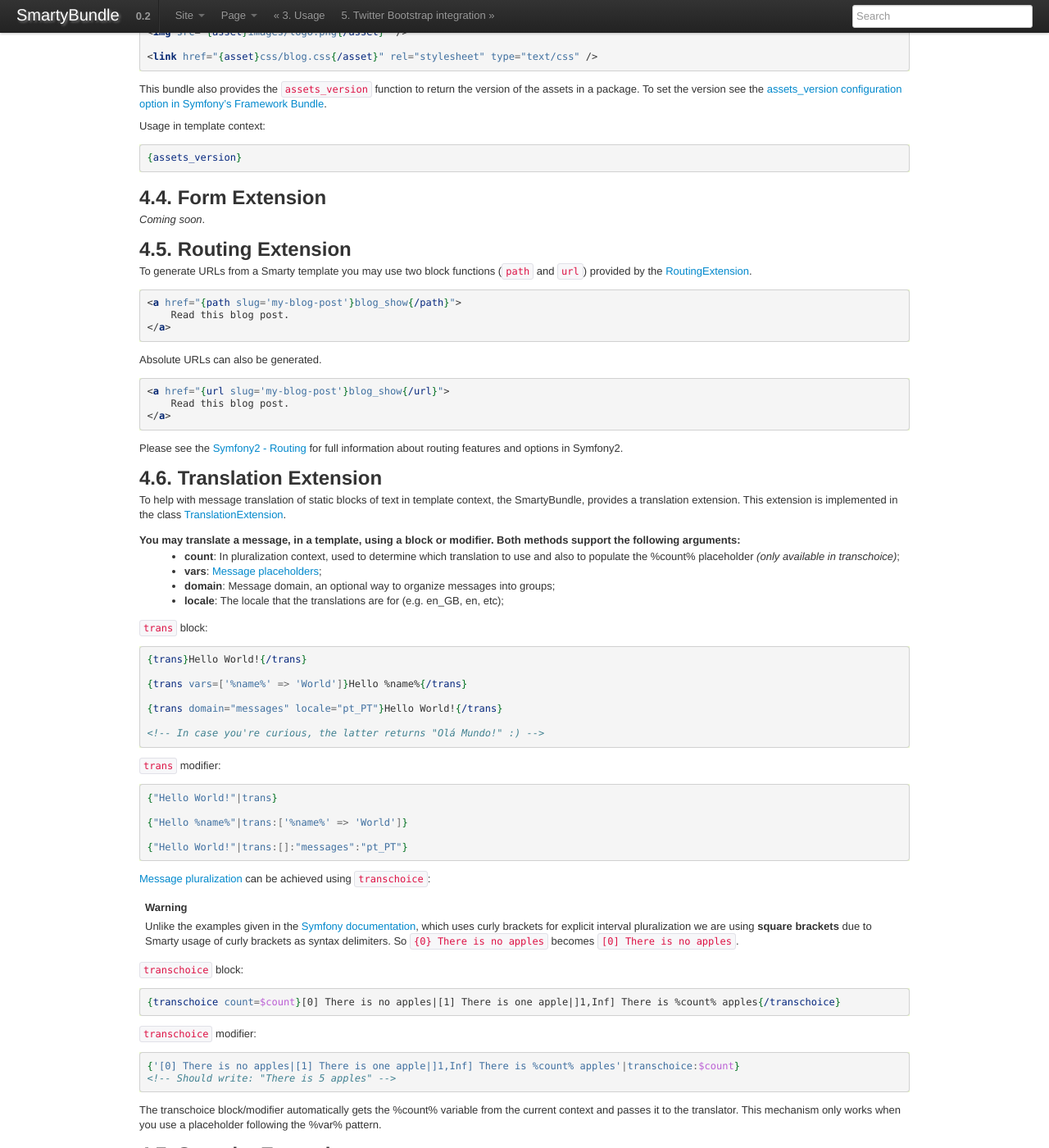
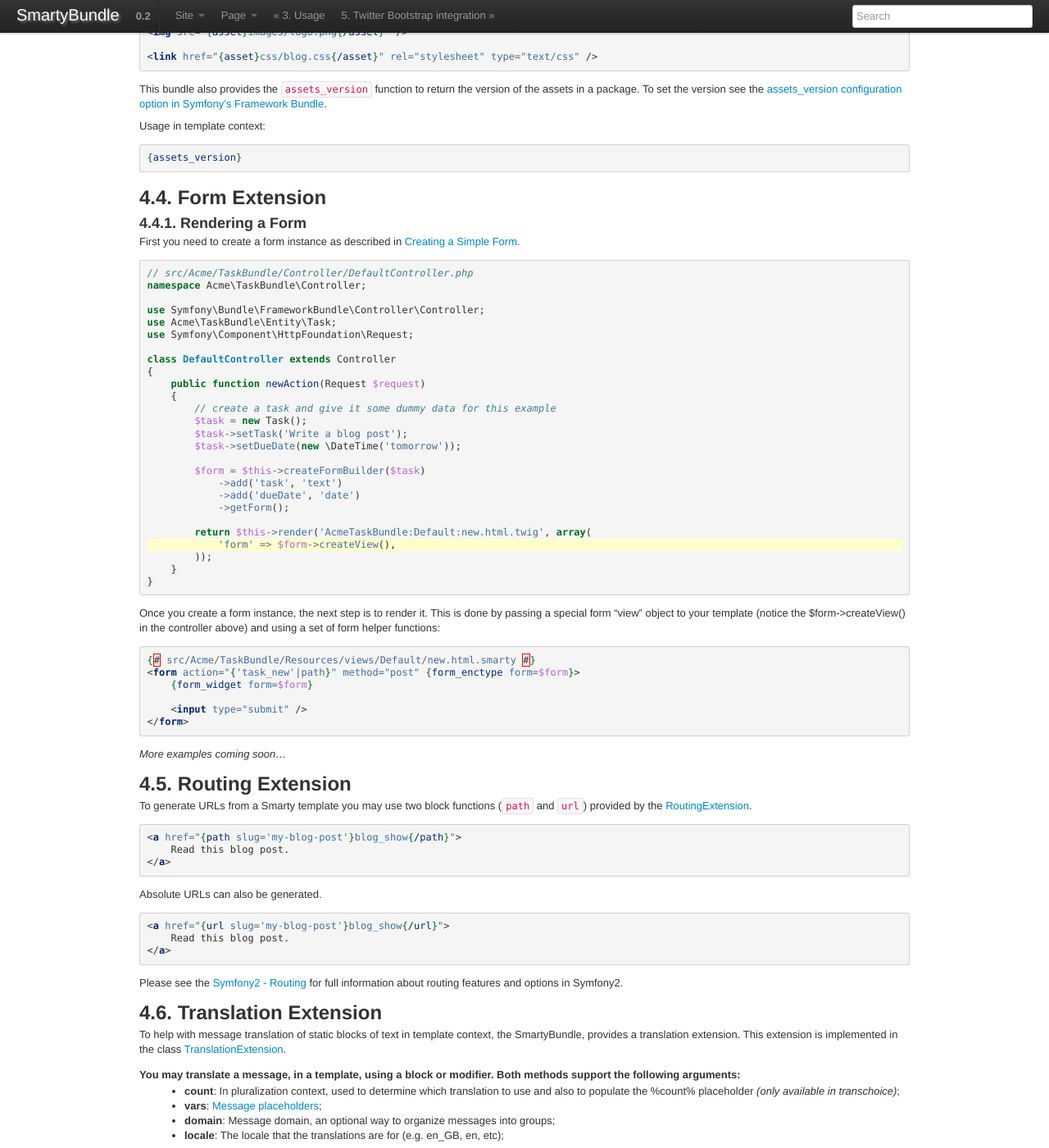
Before and after one commit to noiselabs/SmartyBundle, a Sphinx documentation site: the page built from Resources/doc/extensions.rst, in a window 1280 px wide and 1400 px high, scrolled down 1947 px. Shown: the whole window at 82% size. Built offline with Sphinx 7.4.7, drawn with Linux system fonts in a browser that asks for light colours.

Commit message:
Add first example for the Form extension

```diff
--- a/Resources/doc/extensions.rst
+++ b/Resources/doc/extensions.rst
@@ -142,8 +142,53 @@ Usage in template context:
 Form Extension
 ==============
 
-*Coming soon*.
+Rendering a Form
+----------------
 
+First you need to create a form instance as described in `Creating a Simple Form <http://symfony.com/doc/current/book/forms.html#creating-a-simple-form>`_.
+
+.. code-block:: php
+    :emphasize-lines: 23
+
+    // src/Acme/TaskBundle/Controller/DefaultController.php
+    namespace Acme\TaskBundle\Controller;
+
+    use Symfony\Bundle\FrameworkBundle\Controller\Controller;
+    use Acme\TaskBundle\Entity\Task;
+    use Symfony\Component\HttpFoundation\Request;
+
+    class DefaultController extends Controller
+    {
+        public function newAction(Request $request)
+        {
+            // create a task and give it some dummy data for this example
+            $task = new Task();
+            $task->setTask('Write a blog post');
+            $task->setDueDate(new \DateTime('tomorrow'));
+
+            $form = $this->createFormBuilder($task)
+                ->add('task', 'text')
+                ->add('dueDate', 'date')
+                ->getForm();
+
+            return $this->render('AcmeTaskBundle:Default:new.html.twig', array(
+                'form' => $form->createView(),
+            ));
+        }
+    }
+
+Once you create a form instance, the next step is to render it. This is done by passing a special form "view" object to your template (notice the $form->createView() in the controller above) and using a set of form helper functions:
+
+.. code-block:: html+smarty
+
+    {# src/Acme/TaskBundle/Resources/views/Default/new.html.smarty #}
+    <form action="{'task_new'|path}" method="post" {form_enctype form=$form}>
+        {form_widget form=$form}
+
+        <input type="submit" />
+    </form>
+
+*More examples coming soon...*
 
 Routing Extension
 =================
```
Also changed, not shown: README.md (+1 -1 lines).
